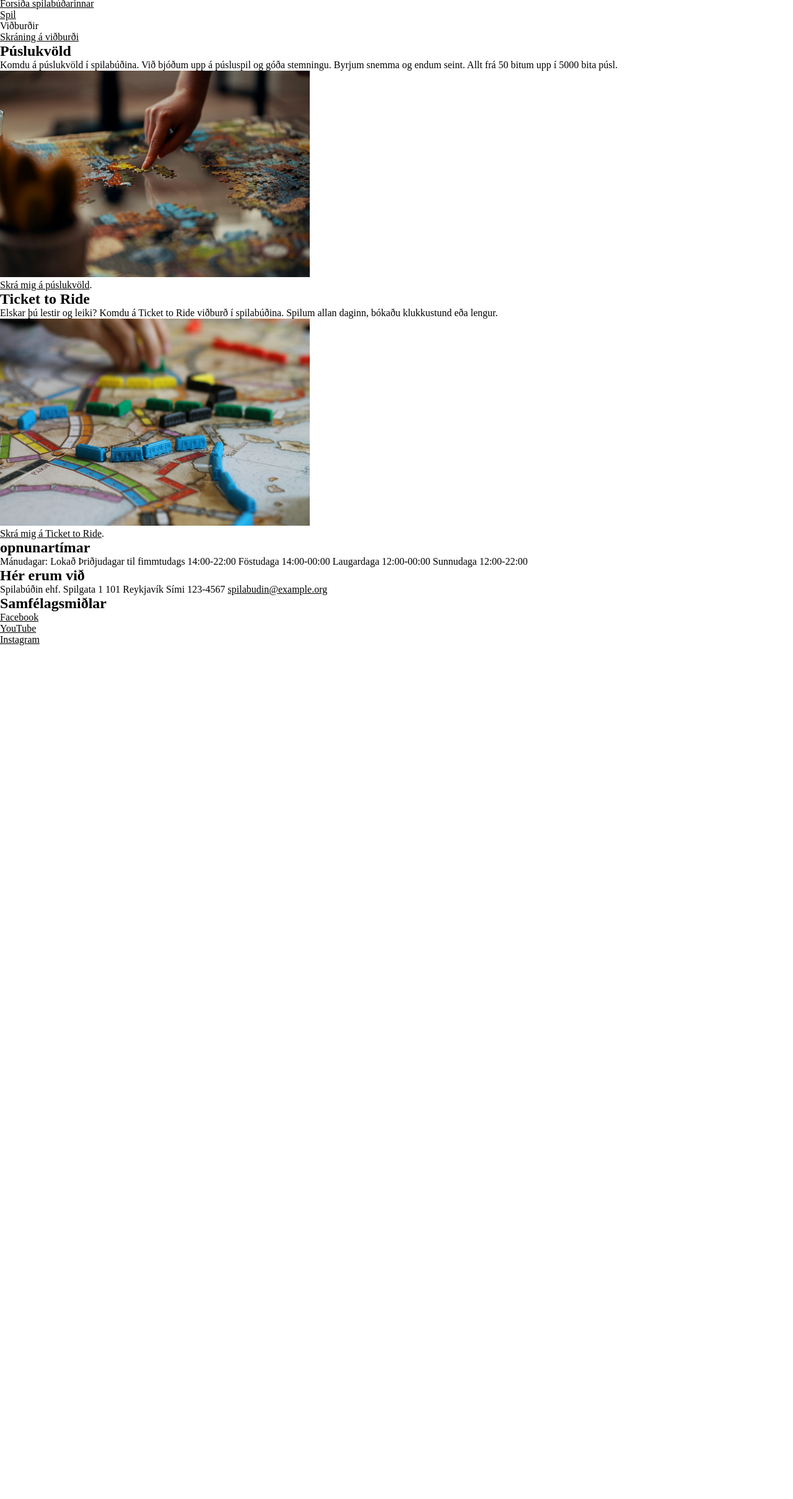
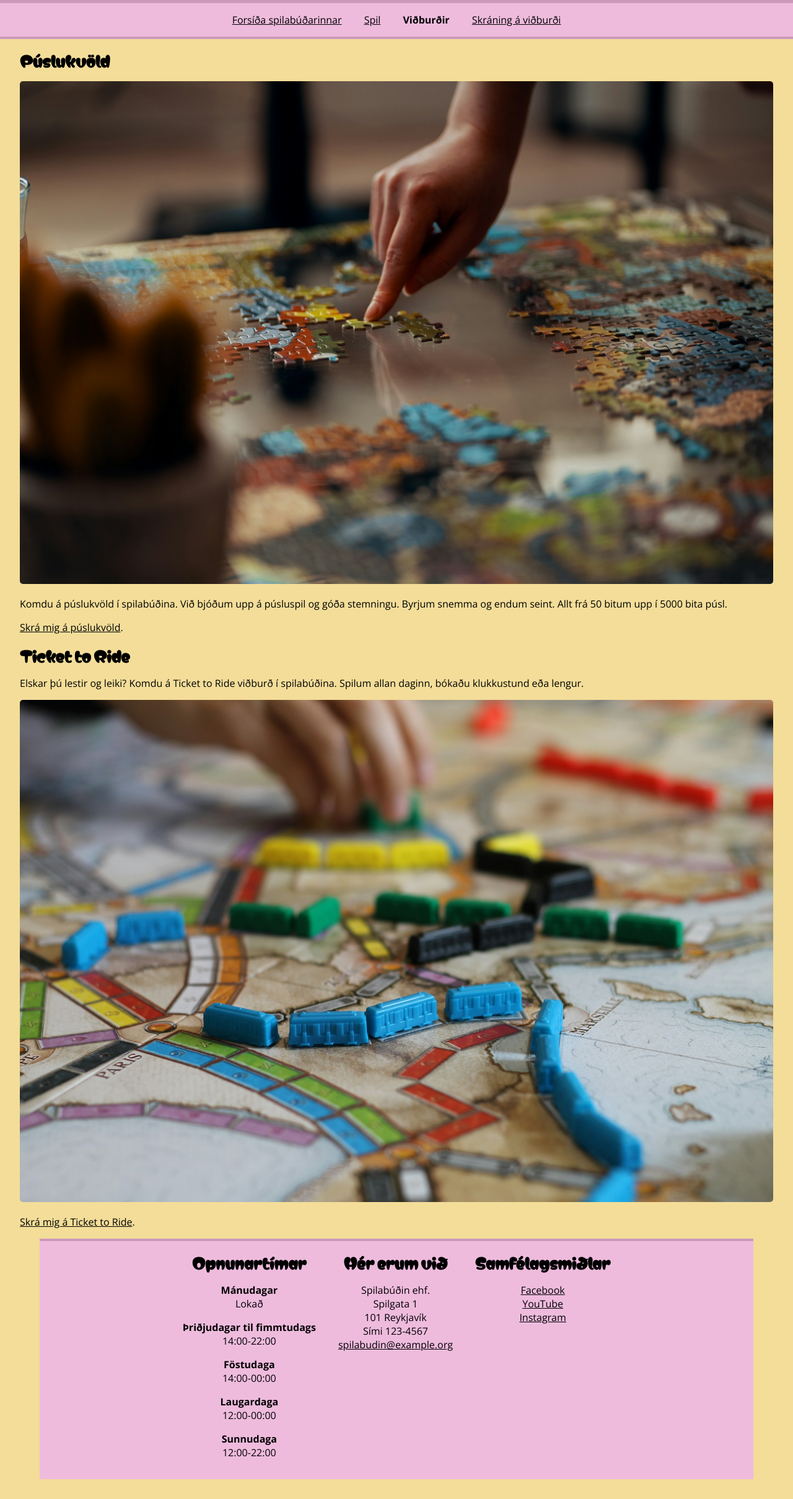
Before and after one commit to AronIngi/Verkefni3-Vef2024, a plain HTML site: page sidur/vidburdir.html in a window 1280 px wide. Shown: the part 58-2476 px from the top of the page at 62% size. Before the commit the page ends 1099 px from the top, so only its background shows below. Drawn offline with Linux system fonts and the light colour scheme.

Commit message:
alltof mikid breytt i einu

```diff
--- a/sidur/vidburdir.html
+++ b/sidur/vidburdir.html
@@ -6,38 +6,52 @@
 		<link rel="stylesheet" type="text/css" href="../style/style.css" />
 	</head>
 	<body>
+		<div class="wrapper">
+			<header>
 				<h1>Viðburðir</h1>
 				<nav>
+					<a class="sr-only" href="">Beint í efni</a>
 					<ul>
-				<li><a class="sr-only" href="">Beint í efni</a></li>
 						<li><a href="../index.html">Forsíða spilabúðarinnar</a></li>
 						<li><a href="spil.html">Spil</a></li>
-				<li>Viðburðir</li>
+						<li><a class="active" href="vidburdir.html">Viðburðir</a></li>
 						<li><a href="skra.html">Skráning á viðburði</a></li>
 					</ul>
 				</nav>
+			</header>
+			<main>
 				<h2>Púslukvöld</h2>
+				<img src="../myndir/puzzle.jpg" alt="a picture of puzzle"/>
 				<p>Komdu á púslukvöld í spilabúðina. Við bjóðum upp á púsluspil og góða stemningu. Byrjum snemma og endum seint. Allt frá 50 bitum upp í 5000 bita púsl.</p>
-
-		<img src="../myndir/puzzle.jpg" alt="a picture of puzzle" style="width:500px"/>
 
 				<p><a href="skra.html">Skrá mig á púslukvöld</a>.</p>
 				<h2>Ticket to Ride</h2>
 				<p>Elskar þú lestir og leiki? Komdu á Ticket to Ride viðburð í spilabúðina. Spilum allan daginn, bókaðu klukkustund eða lengur.</p>
-		<img src="../myndir/ticket-to-ride.jpg" alt="a picture of the board game ticket to ride" style="width:500px"/>
+				<img src="../myndir/ticket-to-ride.jpg" alt="a picture of the board game ticket to ride"/>
 				<p><a href="skra.html">Skrá mig á Ticket to Ride</a>.</p>
-
+			<main>
 			<footer>
-			<h2>opnunartímar</h2>
-			<p>Mánudagar: Lokað Þriðjudagar til fimmtudags 14:00-22:00 Föstudaga 14:00-00:00 Laugardaga 12:00-00:00 Sunnudaga 12:00-22:00</p>
+				<section>
+					<h2>Opnunartímar</h2>
+					<p><span class="day">Mánudagar</span> <span>Lokað</span></p>
+					<p><span class="day">Þriðjudagar til fimmtudags</span> <span>14:00-22:00</span></p>
+					<p><span class="day">Föstudaga</span> <span>14:00-00:00</span></p>
+					<p><span class="day">Laugardaga</span> <span>12:00-00:00</span></p>
+					<p><span class="day">Sunnudaga</span> <span>12:00-22:00</span></p>
+				</section>
+				<section>
 					<h2>Hér erum við</h2>
-			<p>Spilabúðin ehf. Spilgata 1 101 Reykjavík Sími 123-4567 <a href="">spilabudin@example.org</a></p>
+					<p><span>Spilabúðin ehf.</span> <span>Spilgata 1</span> <span>101 Reykjavík</span> <span>Sími 123-4567</span> <span><a href="">spilabudin@example.org</span></a></p>
+				</section>
+				<section>
 					<h2>Samfélagsmiðlar</h2>
 					<ul>
 						<li><a href="">Facebook</a></li>
 						<li><a href="">YouTube</a></li>
 						<li><a href="">Instagram</a></li>
 					</ul>
+				</section>
 			</footer>
+		</div>
 	</body>
 </html>
--- a/style/style.css
+++ b/style/style.css
@@ -13,6 +13,7 @@ html {
 *:before,
 *:after {
   box-sizing: inherit;
+
 }
 
 /* hjálpar class sem felur sjónrænt en skjálesarar lesa */
@@ -37,15 +38,18 @@ html {
 
 /*** Leturgerðir sem við sækjum úr fonts/ möppu ***/
 @font-face {
-  /* TODO Bæta við leturgerð */
+  font-family: "open-sans";
+  src: url("../fonts/OpenSans-Regular.ttf");
+}
+
+@font-face {/* TODO Skilgreina */
+  font-family: "matemasie";
+  src: url("../fonts/Matemasie-Regular.ttf");
 }
 
 @font-face {
-  /* TODO Bæta við leturgerð */
-}
-
-@font-face {
-  /* TODO Bæta við leturgerð */
+  font-family: "open-sans-bold";
+  src: url("../fonts/OpenSans-Bold.ttf");
 }
 
 /*** Allt meginmál notar open sans ***/
@@ -53,7 +57,7 @@ html,
 input,
 select,
 button {
-  /* TODO Skilgreina */
+  font-family: open-sans;
 }
 
 /*** Allar fyrirsagnir nota Matemasie regular ***/
@@ -61,12 +65,13 @@ h1,
 h2,
 h3,
 legend {
-  /* TODO Skilgreina */
+  font-family:matemasie;
 }
 
 /** Lætur myndir aldrei taka meira pláss en foreldri skilgreinir **/
 img {
   max-width: 100%;
+  border-radius:5px;
 }
 
 /** Litur á hlekkjum erfist frá foreldri **/
@@ -86,7 +91,6 @@ a {
   flex-direction: column;
   width: 100%;
   min-height: 100vh;
-
   background-color: #f3dd99;
 }
 
@@ -99,29 +103,73 @@ a {
 /** Haus á síðum **/
 
 header {
-  /* TODO Skilgreina */
+    background-color:#cc99bb;
+    text-align:center;
+}
+
+h1,
+h2,
+h3,
+p,
+img,
+input,
+select,
+textarea,
+label
+{
+    margin-bottom:1rem;
 }
 
 /** Valmynd **/
 
 nav {
-  /* TODO Skilgreina */
+    background-color:#eebbdd;
+    padding:1rem;
+    border-bottom:solid 4px #cc99bb;
 }
 
 /* TODO Skilgreina aðra selectora fyrir valmynd */
+ul
+{
+    list-style:none;
+}
+
+nav ul li
+{
+    display:inline;
+    margin:1rem;
+}
+
+nav .active
+{
+    text-decoration:none;
+    font-family:open-sans-bold;
+}
 
 /** Meginmál og efni forsíðu **/
 
 main {
-  /* TODO Skilgreina */
+    margin-top:1rem;
+    margin-bottom:1rem;
+    margin-left:2rem;
+    margin-right:2rem;
 }
 
 /* TODO Skilgreina aðra selectora fyrir meginmál of forsíðu */
 
+.mynd_forsida{
+    float:right;
+    margin-left:1rem;
+    width:40%;
+    min-width:400px;
+}
+
 /** Fótur **/
 
 footer {
-  /* TODO Skilgreina */
+    background-color: #eebbdd;
+    border-top:solid 4px #cc99bb;
+    text-align:center;
 }
 
 /* Ef við notum section fyrir hvert svæði undir fót, þá er hægt að nota eftirfarandi */
@@ -130,14 +178,42 @@ footer > section {
   /* Lætur efni byrja efst í línu, almennt myndum við nota flexbox hér! */
   vertical-align: top;
   /* TODO fleiri skilgreiningar */
+  margin:1rem;
 }
 
 /* TODO Skilgreina aðra selectora fyrir fót */
+
+footer p span
+{
+    display:block;
+}
+
+.day
+{
+   font-family:open-sans-bold;
+}
 
 /** Spilasíða, töflustílar **/
 
 table {
   /* TODO Skilgreina */
+  border-collapse:collapse;
+  text-align:center;
+}
+
+table img
+{
+    margin:0;
+}
+
+tr:nth-child(odd)
+{
+    background-color:#eebbdd;
+}
+
+td
+{
+    padding:0.5rem;
 }
 
 /* TODO Skilgreina aðra selectora fyrir töflu */
```
Also changed, not shown: index.html (+21 -3 lines), sidur/skra.html (+17 -5 lines), sidur/spil.html (+19 -8 lines), fonts/Matemasie-Regular.ttf (added), fonts/OpenSans-Bold.ttf (added), fonts/OpenSans-Regular.ttf (added). Lines whose indentation alone changed are shown as unchanged.
